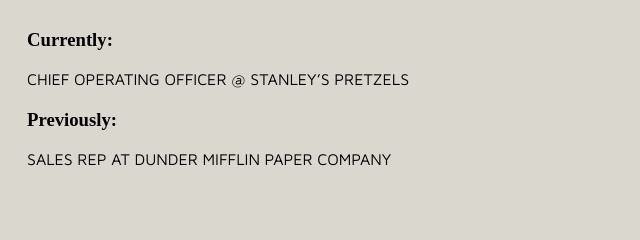
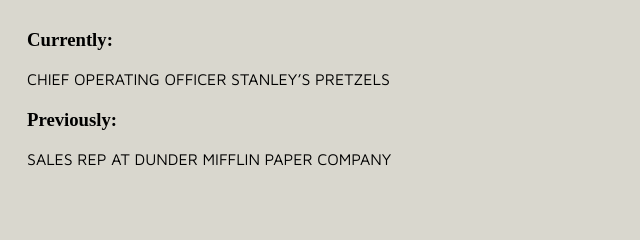
Before and after one commit to mattangelmia/hackathoncode, a plain HTML site: page Hackathon/index.html in a window 1280 px wide. Shown: the part 237-477 px from the top of the page, 172-812 px from the left. Drawn offline with Linux system fonts and the light colour scheme; a web font is replaced by a local one.

Commit message:
Your commit message

```diff
--- a/Hackathon/index.html
+++ b/Hackathon/index.html
@@ -48,7 +48,7 @@
 
     <div id="container2">
         <h3 id="currently">Currently:</h3>
-        <p id="txt">CHIEF OPERATING OFFICER @ STANLEY’S PRETZELS</p>
+        <p id="txt">CHIEF OPERATING OFFICER STANLEY’S PRETZELS</p>
         <h3 id="currently">Previously:</h3>
         <p id="txt"> SALES REP AT DUNDER MIFFLIN PAPER COMPANY</p>
     </div>
```
